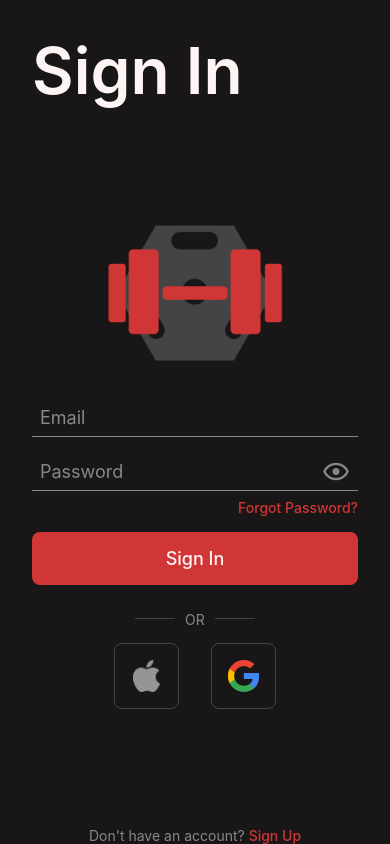
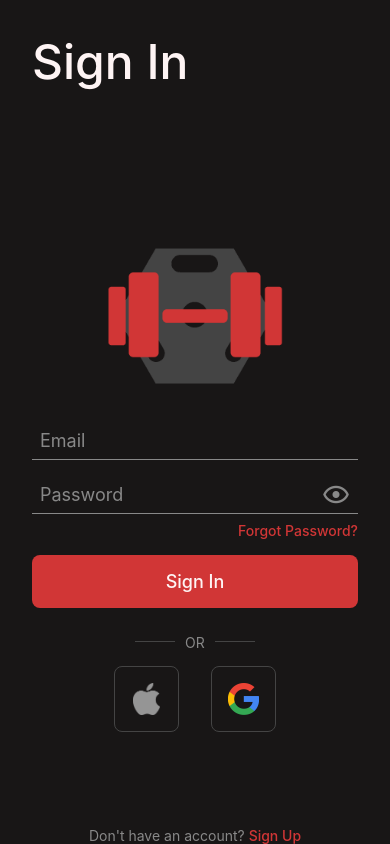
Before and after one commit to Arnav350/lightweight, a React Native app: screen /Signin in a window 390 px wide. Built offline with nearby package versions, Linux system fonts and the light colour scheme; no server answers.

Commit message:
worked on auth

```diff
--- a/App.tsx
+++ b/App.tsx
@@ -1,34 +1,28 @@
+import { useContext, useEffect, useState } from "react";
 import { StatusBar } from "expo-status-bar";
 import { NavigationContainer } from "@react-navigation/native";
-import { createStackNavigator } from "@react-navigation/stack";
 
-import Nav from "./components/nav/Nav";
+import { AuthContext, AuthProvider } from "./hooks/useAuth";
 
-import SignUp from "./pages/SignUp";
-import SignIn from "./pages/SignIn";
-import Workout from "./components/workout/Workout";
-import Gym from "./pages/Gym";
+import Tabs from "./components/nav/Tabs";
+import Stacks from "./components/nav/Stacks";
 
-type TRootStackParamList = {
-  Signin: undefined;
-  Signup: undefined;
-};
+function RootNavigator() {
+  const currentUser = useContext(AuthContext);
 
-const Stack = createStackNavigator<TRootStackParamList>();
-
-function App() {
   return (
     <NavigationContainer>
-      <Stack.Navigator
-        initialRouteName="Signin"
-        screenOptions={{ headerShown: false }}
-      >
-        <Stack.Screen name="Signin" component={SignIn} />
-        <Stack.Screen name="Signup" component={SignUp} />
-      </Stack.Navigator>
-      {/* <Nav /> */}
+      {currentUser ? <Tabs /> : <Stacks />}
     </NavigationContainer>
   );
 }
 
+function App() {
+  return (
+    <AuthProvider>
+      <RootNavigator />
+    </AuthProvider>
+  );
+}
+
 export default App;
--- a/components/gym/Log.tsx
+++ b/components/gym/Log.tsx
@@ -38,8 +38,6 @@ const styles = StyleSheet.create({
   container: {
     display: "flex",
     flexDirection: "row",
-    marginRight: 8,
-    marginLeft: 8,
     padding: 8,
     backgroundColor: COLORS.blackOne,
     borderRadius: 16,
--- /dev/null
+++ b/components/nav/Stacks.tsx
@@ -0,0 +1,25 @@
+import { createStackNavigator } from "@react-navigation/stack";
+
+import SignUp from "../../pages/SignUp";
+import SignIn from "../../pages/SignIn";
+
+type TStackParamList = {
+  Signin: undefined;
+  Signup: undefined;
+};
+
+const Stack = createStackNavigator<TStackParamList>();
+
+function Stacks() {
+  return (
+    <Stack.Navigator
+      initialRouteName="Signin"
+      screenOptions={{ headerShown: false }}
+    >
+      <Stack.Screen name="Signin" component={SignIn} />
+      <Stack.Screen name="Signup" component={SignUp} />
+    </Stack.Navigator>
+  );
+}
+
+export default Stacks;
--- a/components/nav/Nav.tsx
+++ b/components/nav/Tabs.tsx
@@ -10,7 +10,7 @@ import { COLORS } from "../../constants/theme";
 
 const Tab = createBottomTabNavigator();
 
-function Nav() {
+function Tabs() {
   return (
     <Tab.Navigator
       screenOptions={({ route }) => ({
@@ -71,4 +71,4 @@ function Nav() {
   );
 }
 
-export default Nav;
+export default Tabs;
--- a/hooks/AuthContext.tsx
+++ b/hooks/useAuth.tsx
@@ -1,4 +1,4 @@
-import React, { useState, useEffect, createContext, useContext } from "react";
+import React, { createContext, useEffect, useState } from "react";
 import { auth } from "../firebase";
 import { User } from "firebase/auth";
 
@@ -23,5 +23,3 @@ export function AuthProvider({ children }: IProviderChildren) {
     <AuthContext.Provider value={currentUser}>{children}</AuthContext.Provider>
   );
 }
-
-export const UseAuth = () => useContext<User | null>(AuthContext);
--- a/pages/Connect.tsx
+++ b/pages/Connect.tsx
@@ -153,7 +153,7 @@ function Connect() {
 
 const styles = StyleSheet.create({
   container: {
-    backgroundColor: COLORS.black,
+    backgroundColor: COLORS.blackTwo,
   },
   containerTop: {
     alignItems: "center",
@@ -162,7 +162,6 @@ const styles = StyleSheet.create({
     backgroundColor: COLORS.blackTwo,
   },
   containerSearch: {
-    display: "flex",
     flexDirection: "row",
     width: "80%",
     padding: 8,
@@ -174,10 +173,10 @@ const styles = StyleSheet.create({
     color: COLORS.white,
   },
   containerStories: {
-    display: "flex",
     flexDirection: "row",
     paddingTop: 16,
     paddingBottom: 32,
+    backgroundColor: COLORS.black,
     borderBottomWidth: 1,
     borderBottomColor: COLORS.darkGray,
   },
@@ -204,9 +203,10 @@ const styles = StyleSheet.create({
     textAlign: "center",
     color: COLORS.white,
   },
-  containerContacts: {},
+  containerContacts: {
+    backgroundColor: COLORS.black,
+  },
   contact: {
-    display: "flex",
     flexDirection: "row",
     alignItems: "center",
     padding: 8,
@@ -224,7 +224,6 @@ const styles = StyleSheet.create({
     flex: 1,
   },
   contactInfo: {
-    display: "flex",
     flexDirection: "row",
     justifyContent: "space-between",
   },
--- a/pages/Gym.tsx
+++ b/pages/Gym.tsx
@@ -74,7 +74,6 @@ const styles = StyleSheet.create({
     backgroundColor: COLORS.blackTwo,
   },
   headerContainer: {
-    display: "flex",
     flexDirection: "row",
     justifyContent: "space-between",
     alignItems: "center",
@@ -95,7 +94,7 @@ const styles = StyleSheet.create({
     padding: 16,
   },
   gymRoutine: {
-    display: "flex",
+    flex: 1,
     flexDirection: "row",
     alignItems: "center",
     gap: 8,
@@ -104,9 +103,9 @@ const styles = StyleSheet.create({
     borderRadius: 8,
   },
   gymRoutines: {
-    display: "flex",
     flexDirection: "row",
     justifyContent: "space-between",
+    gap: 8,
     marginTop: 8,
   },
   gymSubtitles: {
@@ -115,7 +114,6 @@ const styles = StyleSheet.create({
     fontWeight: "500",
   },
   logContainer: {
-    display: "flex",
     gap: 16,
     paddingRight: 16,
     paddingLeft: 16,
--- a/pages/Profile.tsx
+++ b/pages/Profile.tsx
@@ -1,10 +1,33 @@
-import { SafeAreaView, ScrollView, StyleSheet, Text, View } from "react-native";
+import {
+  SafeAreaView,
+  ScrollView,
+  StyleSheet,
+  Text,
+  TouchableOpacity,
+  View,
+} from "react-native";
+
+import { signOut } from "firebase/auth";
+import { auth } from "../firebase";
+
 import Icon from "@expo/vector-icons/MaterialCommunityIcons";
 
 import { COLORS } from "../constants/theme";
 
 function Profile() {
-  return <SafeAreaView></SafeAreaView>;
+  function handlePress() {
+    signOut(auth)
+      .then()
+      .catch((error) => alert(error.message));
+  }
+
+  return (
+    <SafeAreaView>
+      <TouchableOpacity onPress={handlePress}>
+        <Text>Sign Out</Text>
+      </TouchableOpacity>
+    </SafeAreaView>
+  );
 }
 
 export default Profile;
--- a/pages/SignIn.tsx
+++ b/pages/SignIn.tsx
@@ -108,13 +108,13 @@ function SignUp(props: TProps) {
           <Text style={styles.or}>OR</Text>
         </View>
         <View style={styles.logosContainer}>
-          <TouchableOpacity activeOpacity={0.5} style={styles.logoContainer}>
+          <TouchableOpacity style={styles.logoContainer}>
             <Image
               source={require("../assets/apple.png")}
               style={styles.apple}
             />
           </TouchableOpacity>
-          <TouchableOpacity activeOpacity={0.5} style={styles.logoContainer}>
+          <TouchableOpacity style={styles.logoContainer}>
             <Image
               source={require("../assets/google.png")}
               style={styles.google}
@@ -144,10 +144,9 @@ const styles = StyleSheet.create({
   },
   header: {
     margin: 32,
-    marginBottom: -32,
     color: COLORS.white,
-    fontSize: 64,
-    fontWeight: "600",
+    fontSize: 48,
+    fontWeight: "500",
   },
   formContainer: {
     padding: 32,
--- a/pages/SignUp.tsx
+++ b/pages/SignUp.tsx
@@ -232,13 +232,13 @@ function SignUp(props: TProps) {
           <Text style={styles.or}>OR</Text>
         </View>
         <View style={styles.logosContainer}>
-          <TouchableOpacity activeOpacity={0.5} style={styles.logoContainer}>
+          <TouchableOpacity style={styles.logoContainer}>
             <Image
               source={require("../assets/apple.png")}
               style={styles.apple}
             />
           </TouchableOpacity>
-          <TouchableOpacity activeOpacity={0.5} style={styles.logoContainer}>
+          <TouchableOpacity style={styles.logoContainer}>
             <Image
               source={require("../assets/google.png")}
               style={styles.google}
@@ -270,8 +270,8 @@ const styles = StyleSheet.create({
     margin: 32,
     marginBottom: -32,
     color: COLORS.white,
-    fontSize: 64,
-    fontWeight: "600",
+    fontSize: 48,
+    fontWeight: "500",
   },
   formContainer: {
     padding: 32,
```
Also changed, not shown: firebase.ts (+8 -0 lines), hooks/ChatContext.tsx (deleted), 1 other file (tests, documents, lock files or other folders).
